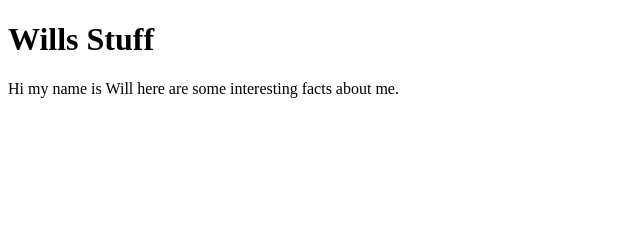
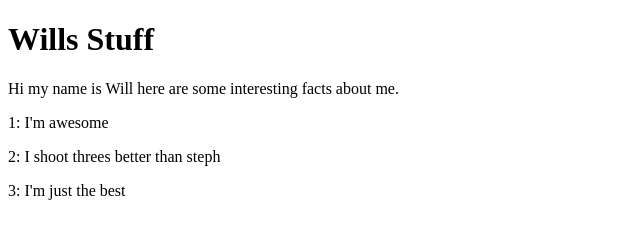
Before and after one commit to Willmate123/Willmate123.github.io, a plain HTML site: page index.html in a window 1280 px wide. Shown: the whole page, without its empty margins (0-640 px from the left). Drawn offline with Linux system fonts and the light colour scheme.

Commit message:
Update index.html

```diff
--- a/index.html
+++ b/index.html
@@ -8,6 +8,11 @@
 <h1>Wills Stuff</h1>
 
 <p>Hi my name is Will here are some interesting facts about me.</p>
+<p>1: I'm awesome</p>
+<p>2: I shoot threes better than steph</p>
+<p>3: I'm just the best</p>
+
+
 
 </body>
 </html>
```
